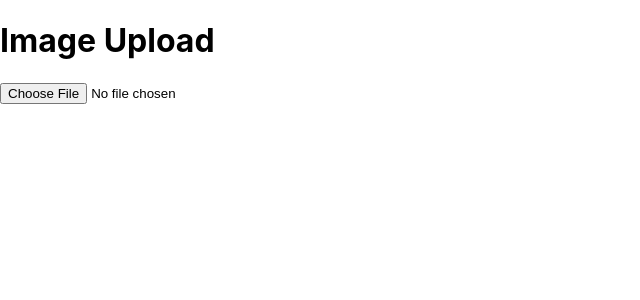
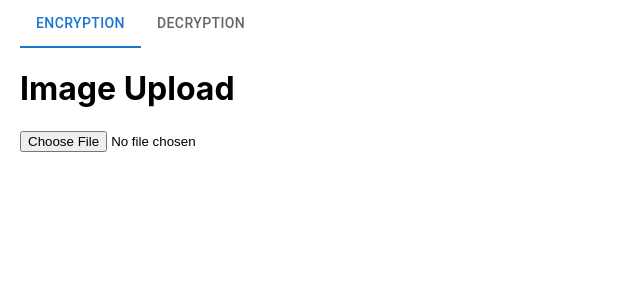
Before and after one commit to nkossally/image-encrypter, a React (Create React App) app: page / in a window 1280 px wide. Shown: the top 300 px of the page, without its empty margins (0-640 px from the left). Built offline with nearby package versions, Linux system fonts and the light colour scheme.

Commit message:
Use tabs to show encryption or decryption options

```diff
--- a/package.json
+++ b/package.json
@@ -3,10 +3,15 @@
   "version": "0.1.0",
   "private": true,
   "dependencies": {
+    "@emotion/react": "^11.14.0",
+    "@emotion/styled": "^11.14.0",
     "@fortawesome/fontawesome-free": "^6.7.2",
     "@fortawesome/fontawesome-svg-core": "^6.7.2",
     "@fortawesome/free-solid-svg-icons": "^6.7.2",
     "@fortawesome/react-fontawesome": "^0.2.2",
+    "@mui/icons-material": "^6.4.7",
+    "@mui/lab": "^6.0.0-beta.30",
+    "@mui/material": "^6.4.7",
     "cra-template": "1.2.0",
     "react": "^19.0.0",
     "react-dom": "^19.0.0",
--- a/src/App.js
+++ b/src/App.js
@@ -1,10 +1,41 @@
-import React, { Component } from 'react'
-import ImageUpload from './Components/ImageUpload.jsx'
-import './App.css'
+import React, { Component, useState } from "react";
+import { Tabs } from "@mui/material";
+import { TabContext, TabPanel, TabList } from "@mui/lab";
 
-export default class App extends Component {
+import Tab from "@mui/material/Tab";
+import Box from "@mui/material/Box";
 
-  render() {
-    return < ImageUpload />
-  }
-}
+import ImageUpload from "./Components/ImageUpload.jsx";
+import "./App.css";
+
+const App = () => {
+  const [tab, setTab] = useState("encryption");
+
+  const changeTab = () => {
+    if (tab === "encryption") {
+      setTab("decryption");
+    } else {
+      setTab("encryption");
+    }
+  };
+
+  return (
+    <div className="container">
+      <Tabs
+        value={tab}
+        onChange={changeTab}
+        aria-label="wrapped label tabs example"
+      >
+        <Tab
+          value="encryption" label="encryption"
+        />
+        <Tab value="decryption" label="decryption" />
+      </Tabs>
+      <div>
+        {tab === "encryption" && <ImageUpload isDecryption={false}/>}
+        {tab === "decryption" && <ImageUpload isDecryption={true}/>}
+      </div>
+    </div>
+  );
+};
+export default App;
--- a/src/Components/ImageUpload.jsx
+++ b/src/Components/ImageUpload.jsx
@@ -1,9 +1,10 @@
 import React, { useState } from 'react';
 import { API_URL } from '../config'
 
-const ImageUpload = () => {
+const ImageUpload = ({isDecryption}) => {
   const [image, setImage] = useState(null);
   const [preview, setPreview] = useState(null);
+  const [inputText, setInputText] = useState("")
 
   const handleImageChange = (e) => {
     const file = e.target.files[0];
@@ -13,13 +14,20 @@ const ImageUpload = () => {
     }
   };
 
-  const handleImageUpload = async () => {
+  const handleInputChange = e =>{
+    setInputText(e.target.value)
+    console.log(e.target.value)
+  }
+
+  const handleImageEncryption = async () => {
     const formData = new FormData();
     formData.append("image", image);
-    console.log(image)
+    formData.append("key", inputText)
+
+    const endpoint = isDecryption ? "/decrypt" : "/encrypt"
 
     try {
-      const response = await fetch(`${API_URL}/upload`, {
+      const response = await fetch(`${API_URL}${endpoint}`, {
         method: "POST",
         body: formData,
       });
@@ -39,9 +47,10 @@ const ImageUpload = () => {
 
       {/* Image preview */}
       {preview && <img src={preview} alt="Image preview" style={{ width: '200px', height: 'auto' }} />}
+      {isDecryption && <input onChange={handleInputChange} />}
 
       {/* Button to upload image */}
-      {image && <button onClick={handleImageUpload}>Upload Image</button>}
+      {image && <button onClick={handleImageEncryption}>Upload Image</button>}
     </div>
   );
 };
--- a/src/index.css
+++ b/src/index.css
@@ -11,3 +11,9 @@ code {
   font-family: source-code-pro, Menlo, Monaco, Consolas, 'Courier New',
     monospace;
 }
+
+.container{
+  height: 100%;
+  width: 100%;
+  margin-left: 20px;
+}
```
Also changed, not shown: src/Components/Error.jsx (added, +14 -0 lines), 1 other file (tests, documents, lock files or other folders).
